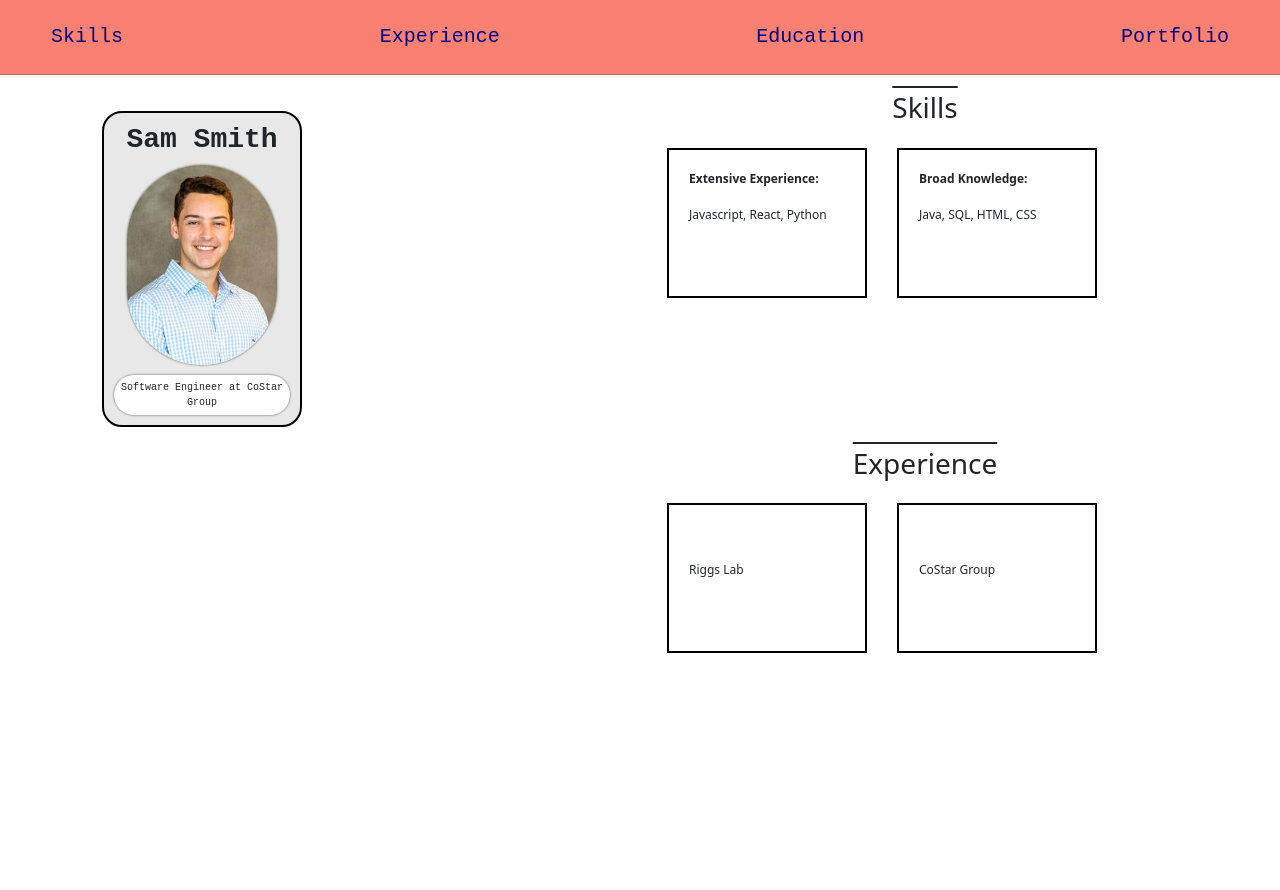
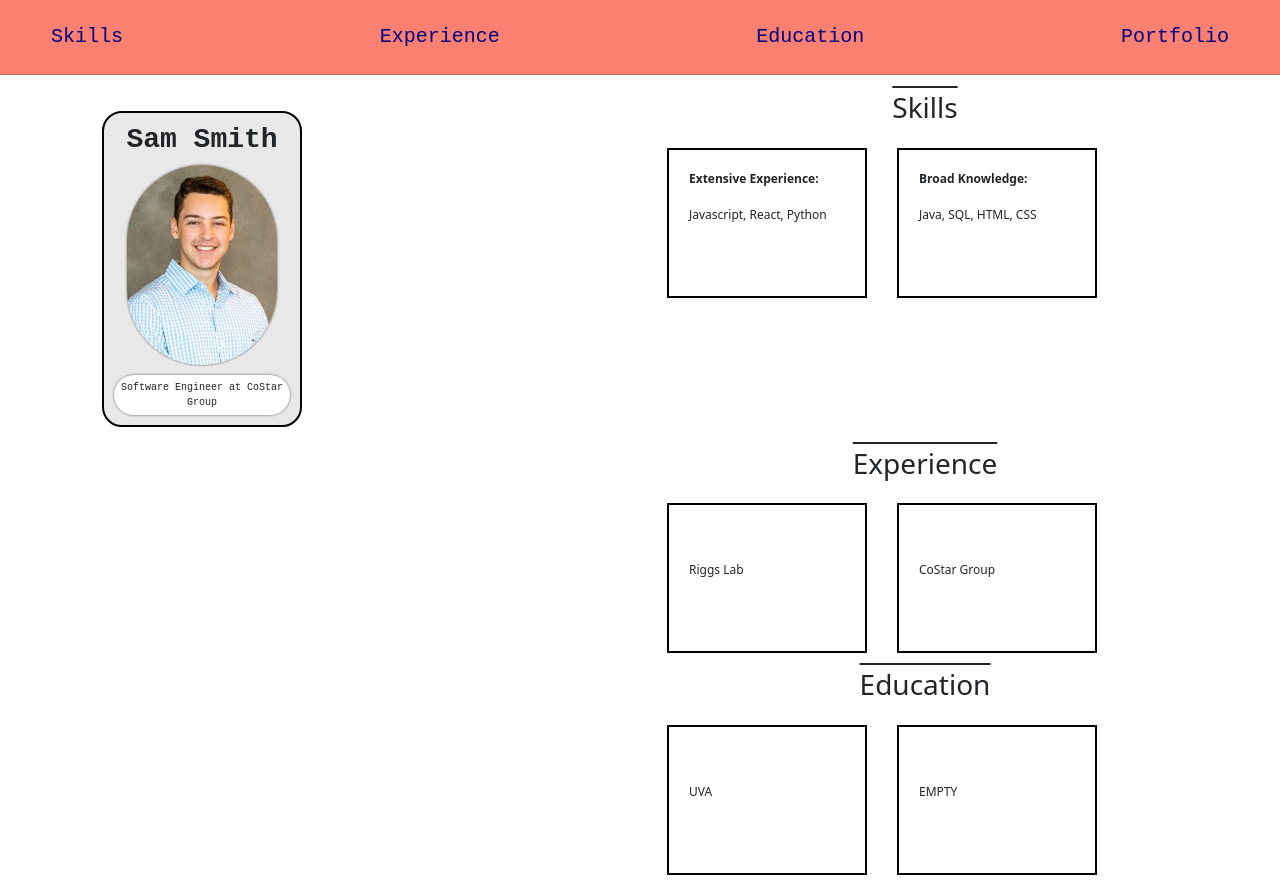
Before and after one commit to samsmith0704/resume-site, a React app: page / in a window 1280 px wide. Before the commit the page ends 800 px from the top, so only its background shows below. Built offline with nearby package versions, Linux system fonts and the light colour scheme.

Commit message:
Ref works but it isn't updating

```diff
--- a/src/components/App.js
+++ b/src/components/App.js
@@ -4,7 +4,6 @@ import ShowcaseContainer from "./ShowcaseContainer";
 const App = () => {
   return (
     <div>
-      <Header />
       <ShowcaseContainer />
     </div>
   );
--- a/src/components/Header.js
+++ b/src/components/Header.js
@@ -11,19 +11,33 @@ const innerHeaderStyle = {
 const outerHeaderStyle = {
   backgroundColor: "salmon",
 };
-const Header = () => {
+
+const Header = React.forwardRef((props, ref) => {
+  const onMenuClick = (ref) => {
+    console.log(ref);
+    ref.current.scrollIntoView({ behavior: "smooth" });
+  };
   return (
     <div style={outerHeaderStyle}>
       <br />
       <div style={innerHeaderStyle}>
         <HeaderItem headerItemTitle={"Skills"} />
-        <HeaderItem headerItemTitle={"Experience"} />
-        <HeaderItem headerItemTitle={"Education"} />
+        <HeaderItem
+          headerItemTitle={"Experience"}
+          ref={ref}
+          onMenuClick={onMenuClick}
+        />
+        <HeaderItem
+          headerItemTitle={"Education"}
+          ref={ref}
+          onMenuClick={onMenuClick}
+        />
         <HeaderItem headerItemTitle={"Portfolio"} />
       </div>
       <hr></hr>
     </div>
   );
-};
+});
+//TODO: Make header fixed
 
 export default Header;
--- a/src/components/HeaderItem.js
+++ b/src/components/HeaderItem.js
@@ -1,7 +1,7 @@
 import React from "react";
 import { useState } from "react";
 
-const HeaderItem = ({ headerItemTitle }) => {
+const HeaderItem = React.forwardRef((props, ref) => {
   const [isHovered, setIsHovered] = useState(false);
   const headerItemStyle = {
     marginLeft: "30px",
@@ -24,19 +24,21 @@ const HeaderItem = ({ headerItemTitle }) => {
   const onLeaveHover = () => {
     setIsHovered(false);
   };
+
   return (
     <div>
       <button
         style={btnStyle}
+        onClick={() => props.onMenuClick(ref)}
         onMouseEnter={onHover}
         onMouseLeave={onLeaveHover}
       >
         <div style={headerItemStyle}>
-          <h5>{headerItemTitle}</h5>
+          <h5>{props.headerItemTitle}</h5>
         </div>
       </button>
     </div>
   );
-};
+});
 
 export default HeaderItem;
--- a/src/components/ShowcaseContainer.js
+++ b/src/components/ShowcaseContainer.js
@@ -1,12 +1,18 @@
 import React from "react";
 import PictureCard from "./PictureCard";
 import ShowcaseCard from "./ShowcaseCard";
+import Header from "./Header";
 const scStyle = {
   display: "flex",
 };
 
 const ShowcaseContainer = () => {
+  const contentRef = React.createRef();
+
   return (
+    <div>
+      <Header ref={contentRef} />
+
       <div className="container">
         <div className="row">
           <div className="col">
@@ -35,7 +41,10 @@ const ShowcaseContainer = () => {
             <div></div>
           </div>
           <div className="col-6">
-          <h3 style={{ textAlign: "center", textDecoration: "overline" }}>
+            <h3
+              ref={contentRef}
+              style={{ textAlign: "center", textDecoration: "overline" }}
+            >
               Experience
             </h3>
             <div style={scStyle}>
@@ -44,6 +53,23 @@ const ShowcaseContainer = () => {
             </div>
           </div>
         </div>
+
+        <div ref={contentRef} className="row">
+          <div className="col">
+            <div></div>
+          </div>
+          <div className="col-6">
+            <h3 style={{ textAlign: "center", textDecoration: "overline" }}>
+              Education
+            </h3>
+
+            <div style={scStyle}>
+              <ShowcaseCard text="UVA" />
+              <ShowcaseCard text="EMPTY" />
+            </div>
+          </div>
+        </div>
+      </div>
     </div>
   );
 };
```
Lines whose indentation alone changed are shown as unchanged.
